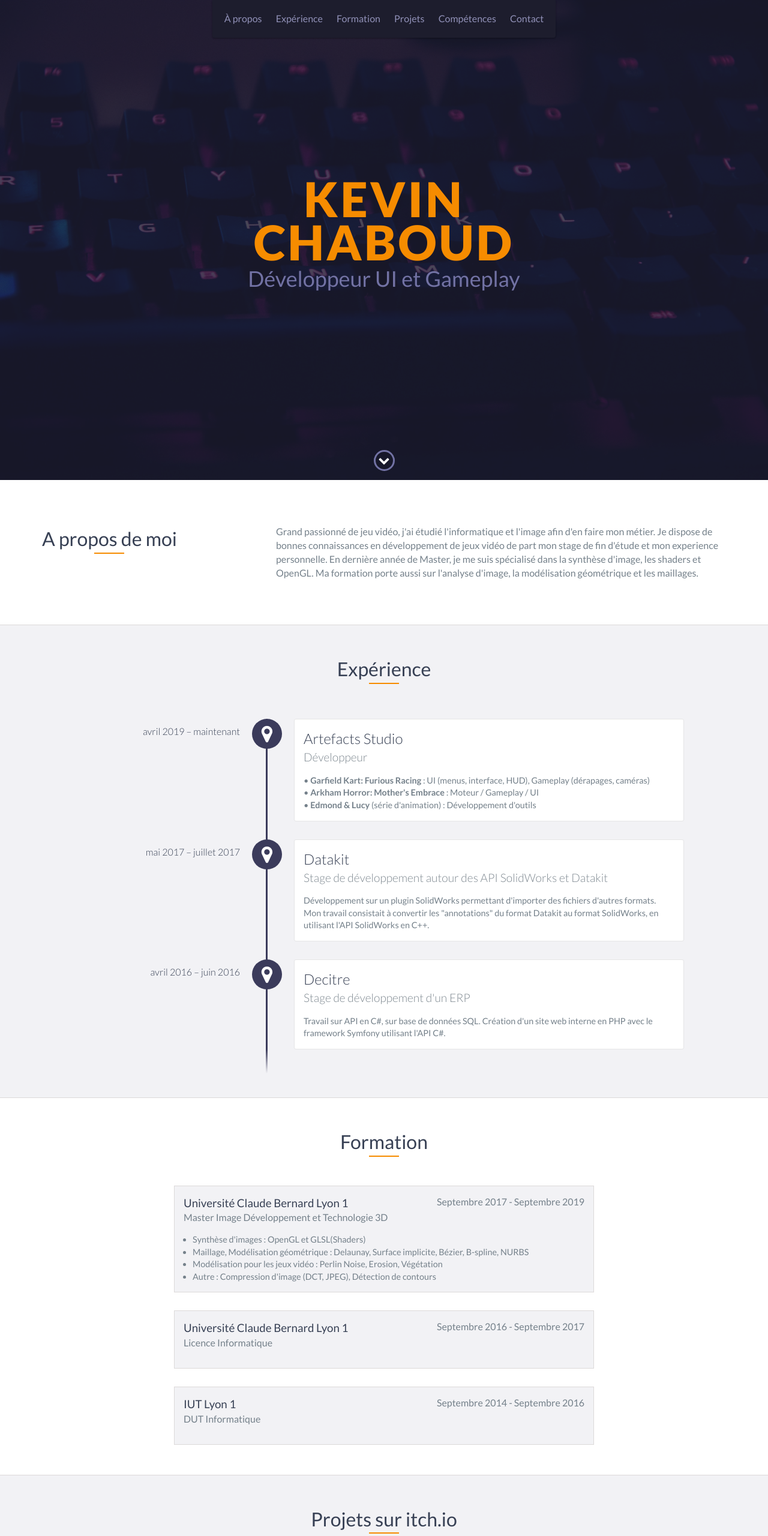
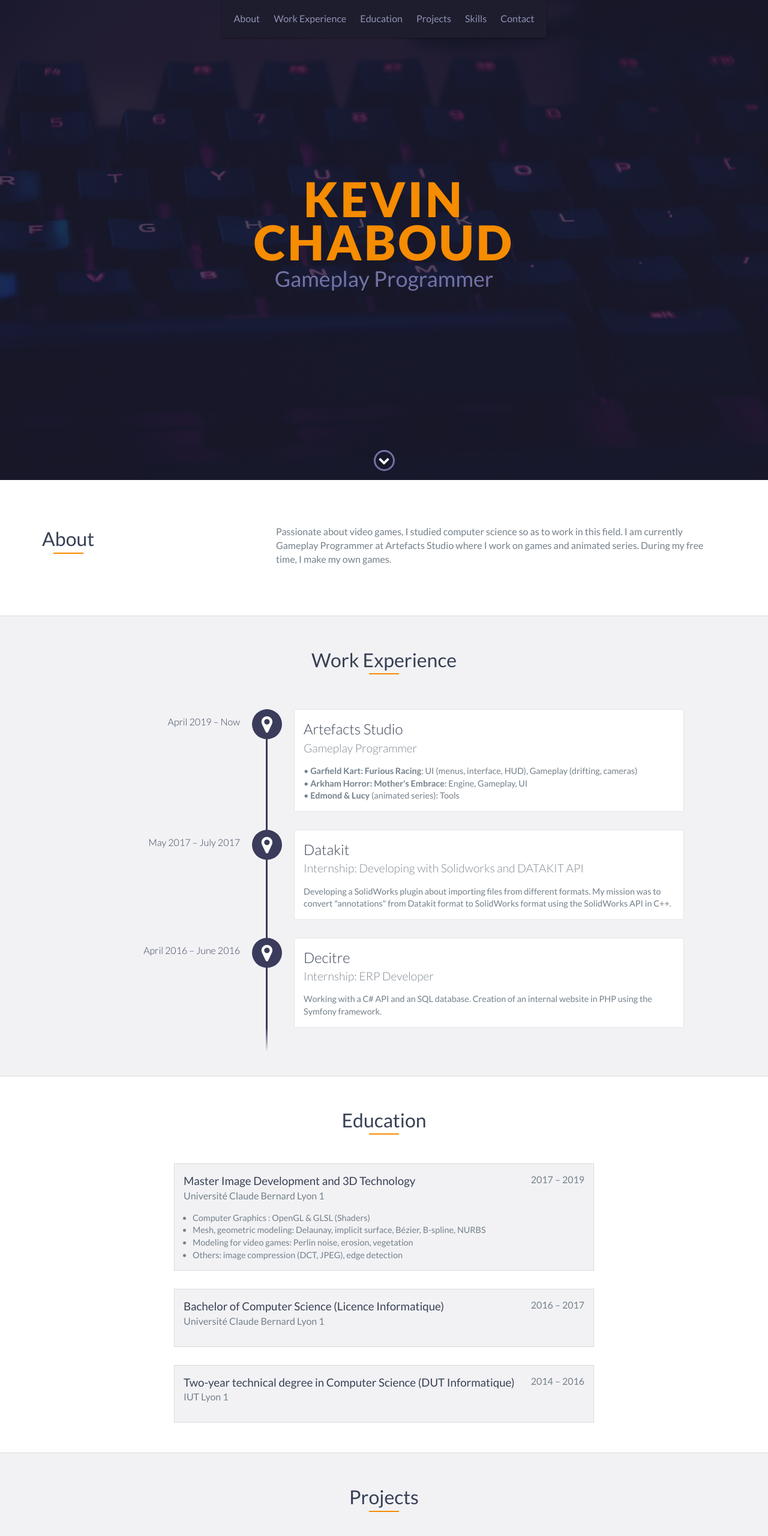
Before and after one commit to kchaboud/kchaboud.github.io, a website: page index.html in a window 1280 px wide. Shown: the top 2560 px of the page at 60% size. Drawn offline with nearby package versions, Linux system fonts and the light colour scheme.

Commit message:
English version + Videos

```diff
--- a/index.html
+++ b/index.html
@@ -25,19 +25,19 @@
         </div>
         <ul id="menu" class="shadow">
             <li>
-                <a href="#about">À propos</a>
+                <a href="#about">About</a>
             </li>
             <li>
-                <a href="#experience">Expérience</a>
+                <a href="#experience">Work Experience</a>
             </li>
             <li>
-                <a href="#education">Formation</a>
+                <a href="#education">Education</a>
             </li>
             <li>
-                <a href="#projects">Projets</a>
+                <a href="#projects">Projects</a>
             </li>
             <li>
-                <a href="#skills">Compétences</a>
+                <a href="#skills">Skills</a>
             </li>
             <li>
                 <a href="#contact">Contact</a>
@@ -49,7 +49,7 @@
     <div id="lead">
         <div id="lead-content">
             <h1>Kevin Chaboud</h1>
-            <h2>Développeur UI et Gameplay</h2>
+            <h2>Gameplay Programmer</h2>
             <!-- TODO CV Link -->
             <!-- <a href="#" class="btn-rounded-white">Télécharger le CV</a> -->
         </div>
@@ -70,11 +70,11 @@
         <div class="container">
             <div class="row">
                 <div class="col-md-4">
-                    <h2 class="heading">A propos de moi</h2>
+                    <h2 class="heading">About</h2>
                 </div>
                 <div class="col-md-8">
                     <p>
-                        Grand passionné de jeu vidéo, j'ai étudié l'informatique et l'image afin d'en faire mon métier. Je dispose de bonnes connaissances en développement de jeux vidéo de part mon stage de fin d'étude et mon experience personnelle. En dernière année de Master, je me suis spécialisé dans la synthèse d'image, les shaders et OpenGL. Ma formation porte aussi sur l'analyse d'image, la modélisation géométrique et les maillages.
+                        Passionate about video games, I studied computer science so as to work in this field. I am currently Gameplay Programmer at Artefacts Studio where I work on games and animated series. During my free time, I make my own games.
                     </p>
                 </div>
             </div>
@@ -82,30 +82,29 @@
     </div>
     <!-- End #about -->
     <div id="experience" class="background-alt">
-        <h2 class="heading">Expérience</h2>
+        <h2 class="heading">Work Experience</h2>
         <div id="experience-timeline">
-           <div data-date="avril 2019 – maintenant">
+           <div data-date="April 2019 – Now">
                 <h3>Artefacts Studio</h3>
-                <h4>Développeur</h4>
-                <p>•    <b>Garfield Kart: Furious Racing</b> : UI (menus, interface, HUD), Gameplay (dérapages, caméras)</p>
-                <p>•	<b>Arkham Horror: Mother's Embrace</b> :  Moteur / Gameplay / UI</p>
-                <p>•    <b>Edmond & Lucy</b> (série d'animation) : Développement d'outils</p>
+                <h4>Gameplay Programmer</h4>
+                <p>•    <b>Garfield Kart: Furious Racing</b>: UI (menus, interface, HUD), Gameplay (drifting, cameras)</p>
+                <p>•	<b>Arkham Horror: Mother's Embrace</b>:  Engine, Gameplay, UI</p>
+                <p>•    <b>Edmond & Lucy</b> (animated series): Tools</p>
             </div>
 
-            <div data-date="mai 2017 – juillet 2017">
+            <div data-date="May 2017 – July 2017">
                 <h3>Datakit</h3>
-                <h4>Stage de développement autour des API SolidWorks et Datakit</h4>
+                <h4>Internship: Developing with Solidworks and DATAKIT API</h4>
                 <p>
-                    Développement sur un plugin SolidWorks permettant d'importer des fichiers d'autres formats. Mon travail consistait à convertir les "annotations" du format Datakit au format SolidWorks, en utilisant l'API SolidWorks en C++.
+                    Developing a SolidWorks plugin about importing files from different formats. My mission was to convert "annotations" from Datakit format to SolidWorks format using the SolidWorks API in C++.
                 </p>
             </div>
 
-            <div data-date="avril 2016 – juin 2016">
+            <div data-date="April 2016 – June 2016">
                 <h3>Decitre</h3>
-                <h4>Stage de développement d'un ERP</h4>
+                <h4>Internship: ERP Developer</h4>
                 <p>
-                    Travail sur API en C#, sur base de données SQL.
-                    Création d'un site web interne en PHP avec le framework Symfony utilisant l'API C#.
+                    Working with a C# API and an SQL database. Creation of an internal website in PHP using the Symfony framework.
                 </p>
             </div>
         </div>
@@ -113,47 +112,49 @@
     <!-- End #experience -->
 
     <div id="education">
-        <h2 class="heading">Formation</h2>
+        <h2 class="heading">Education</h2>
         <div class="education-block">
-            <h3>Université Claude Bernard Lyon 1</h3>
-            <span class="education-date">Septembre 2017 - Septembre 2019</span>
-            <h4>Master Image Développement et Technologie 3D</h4>
+            <h3>Master Image Development and 3D Technology</h3>
+            <span class="education-date">2017 – 2019</span>
+            <h4>Université Claude Bernard Lyon 1</h4>
             <ul>
                 <li>
-                    Synthèse d'images : OpenGL et GLSL(Shaders)
+                    Computer Graphics : OpenGL & GLSL (Shaders)
                 </li>
                 <li>
-                    Maillage, Modélisation géométrique : Delaunay, Surface implicite, Bézier, B-spline, NURBS
+                    Mesh, geometric modeling: Delaunay, implicit surface, Bézier, B-spline, NURBS
                 </li>
                 <li>
-                    Modélisation pour les jeux vidéo : Perlin Noise, Erosion, Végétation
+                    Modeling for video games: Perlin noise, erosion, vegetation
                 </li>
                 <li>
-                    Autre : Compression d'image (DCT, JPEG), Détection de contours
+                    Others: image compression (DCT, JPEG), edge detection
                 </li>
             </ul>
         </div>
         <!-- End .education-block -->
 
         <div class="education-block">
-            <h3>Université Claude Bernard Lyon 1</h3>
-            <span class="education-date">Septembre 2016 - Septembre 2017</span>
-            <h4>Licence Informatique</h4>
+            <h3>Bachelor of Computer Science (Licence Informatique)</h3>
+            <span class="education-date">2016 – 2017</span>
+            <h4>Université Claude Bernard Lyon 1</h4>
         </div>
         <!-- End .education-block -->
 
         <div class="education-block">
-            <h3>IUT Lyon 1</h3>
-            <span class="education-date">Septembre 2014 - Septembre 2016</span>
-            <h4>DUT Informatique</h4>
+            <h3>Two-year technical degree in Computer Science (DUT Informatique)</h3>
+            <span class="education-date">2014 – 2016</span>
+            <h4>IUT Lyon 1</h4>
         </div>
         <!-- End .education-block -->
     </div>
     <!-- End #education -->
 
     <div id="projects" class="background-alt">
-        <h2 class="heading">Projets sur itch.io</h2>
+        <h2 class="heading">Projects</h2>
         <div class="container">
+            <div class="row">
+
                 <div>
                     <iframe frameborder="0" src="https://itch.io/embed/683018?fg_color=374054" width="650" height="167"><a href="https://zekiel.itch.io/block-arena">Block Arena by Zekiel</a></iframe>
                 </div>
@@ -161,17 +162,19 @@
                     <iframe frameborder="0" src="https://itch.io/embed/511309?fg_color=374054" width="650" height="167"><a href="https://zekiel.itch.io/fsn-character-select">Fate Stay Night - Character Select by Zekiel</a></iframe>
                 </div>
                 <div>
+                    <iframe frameborder="0" src="https://itch.io/embed/698114?fg_color=374054" width="650" height="167"><a href="https://zekiel.itch.io/radio-drift">Radio Drift by Zekiel, Devskil, cocosar07</a></iframe>
+                </div>
+                <div>
                     <iframe frameborder="0" src="https://itch.io/embed/199039?fg_color=374054" width="650" height="167"><a href="https://daratrix.itch.io/decapite">Dé-capité by Daratrix, Zekiel</a></iframe>
                 </div>
 
-            <div>
-                <iframe frameborder="0" src="https://itch.io/embed/698114?fg_color=374054" width="650" height="167"><a href="https://zekiel.itch.io/radio-drift">Radio Drift by Zekiel, Devskil, cocosar07</a></iframe>
-            </div>
-        </div>
-        <br>
-        <h2 class="heading">Projets</h2>
-        <div class="container">
-            <div class="row">
+                <iframe width="500" height="281.25" src="https://www.youtube.com/embed/hI0MZbBK7vs" frameborder="0" allow="accelerometer; autoplay; clipboard-write; encrypted-media; gyroscope; picture-in-picture" allowfullscreen></iframe>
+
+                <iframe width="500" height="281.25" src="https://www.youtube.com/embed/iqpojaMl7v0" frameborder="0" allow="accelerometer; autoplay; clipboard-write; encrypted-media; gyroscope; picture-in-picture" allowfullscreen></iframe>
+
+                <iframe width="500" height="281.25" src="https://www.youtube.com/embed/CwDehAS1Qy4" frameborder="0" allow="accelerometer; autoplay; clipboard-write; encrypted-media; gyroscope; picture-in-picture" allowfullscreen></iframe>
+
+                <iframe width="500" height="281.25" src="https://www.youtube.com/embed/E21aSEaA5lU" frameborder="0" allow="accelerometer; autoplay; clipboard-write; encrypted-media; gyroscope; picture-in-picture" allowfullscreen></iframe>
 
                 <div class="project shadow-large">
                     <div class="project-image">
@@ -179,9 +182,9 @@
                     </div>
                     <!-- End .project-image -->
                     <div class="project-info">
-                        <h3>Synthèse d'images : Terrain cubique</h3>
+                        <h3>Computer graphics: "Minecraft" terrain (2018)</h3>
                         <p>
-                            En OpenGL, génération d'un terrain à la "Minecraft" à partir d'une heightmap. Différents matériaux selon la position, l'orientation, la pente. DrawInstanced et frustum culling pour les performances. Gestion de la lumière selon le modèle Blinn-Phong. ShadowMap réalisée en utilisant le framebuffer d'OpenGL.
+                            In OpenGL, generation of a terrain from a heightmap. Different materials depending on the position, rotation, slope. Using DrawInstanced and frustum culling for performances. Managing light with the Blinn-Phong reflection model. Shadowmap with OpenGL framebuffer.
                         </p>
                     </div>
                     <!-- End .project-info -->
@@ -194,44 +197,30 @@
                     </div>
                     <!-- End .project-image -->
                     <div class="project-info">
-                        <h3>Contrôleur 2D pour Unity3D</h3>
+                        <h3>2D Controller for platform games (2017)</h3>
                         <p>
-                            Création d'un contrôleur de personnage en 2D ayant pour but de s'adapter au terrain. Sans utiliser de Rigibody, avec des Raycast2D principalement.
+                           Creation of a custom 2D character controller using Raycasts and not Unity's Rigidbody
                         </p>
                         <ul>
-                            <li> Gestion des collisions </li>
-                            <li> Possibilité de monter et descendre les pentes </li>
-                            <li> Glissade pour les pentes trop abruptes </li>
-                            <li> Déplacements et sauts paramétrables </li>
-                            <li> Animations en fonction de l'état du personnage </li>
-                            <li> Plateformes mouvantes (WIP) </li>
+                            <li> Managing collisions </li>
+                            <li> Managing slopes </li>
+                            <li> Slipping from slopes that are too steep </li>
+                            <li> Customizable movements and jumps </li>
+                            <li> Animation states </li>
+                            <li> Moving platforms </li>
                         </ul>
                     </div>
                     <!-- End .project-info -->
                 </div>
                 <!-- End .project -->
 
-                <div class="project shadow-large">
-                    <div class="project-image">
-                        <img src="images/taku-tiku.png" width="400"/>
-                    </div>
-                    <!-- End .project-image -->
-                    <div class="project-info">
-                        <h3>Protoype de jeu tour par tour</h3>
-                        <p>
-                            Prototype réalisé avec Unity3D en groupe de 4. Similaire à Dofus, le joueur peut se déplacer, attaquer en ciblant les cases. Certains choix d'action sont effectués en même temps, il faut donc prévoir ce que l'adversaire va faire. Ce prototype a été réalisé afin de tester le gameplay avant de créer une version jouable en ligne (Pas encore développé).
-                        </p>
-                    </div>
-                    <!-- End .project-info -->
-                </div>
-                <!-- End .project -->
             </div>
         </div>
     </div>
     <!-- End #projects -->
 
     <div id="skills">
-        <h2 class="heading">Compétences</h2>
+        <h2 class="heading">Skills</h2>
         <ul>
             <li>C++</li>
             <li>C#</li>
@@ -264,9 +253,9 @@
         <div id="contact-form">
             <form method="POST" action="https://formspree.io/kevin.chaboud@hotmail.fr">
                 <input type="hidden" name="_subject" value="Contact request from personal website" />
-                <input type="email" name="_replyto" placeholder="Votre email" required>
-                <textarea name="message" placeholder="Votre message" required></textarea>
-                <button type="submit">Envoyer</button>
+                <input type="email" name="_replyto" placeholder="Your e-mail" required>
+                <textarea name="message" placeholder="Your message" required></textarea>
+                <button type="submit">Send</button>
             </form>
         </div>
         <!-- End #contact-form -->
@@ -278,7 +267,7 @@
             <div class="row">
                 <div class="col-sm-5 copyright">
                     <p>
-                        Copyright &copy; 2018 Kevin CHABOUD
+                        Copyright &copy; 2020 Kevin CHABOUD
                     </p>
                 </div>
                 <div class="col-sm-2 top">
```
Lines whose indentation alone changed are shown as unchanged.
